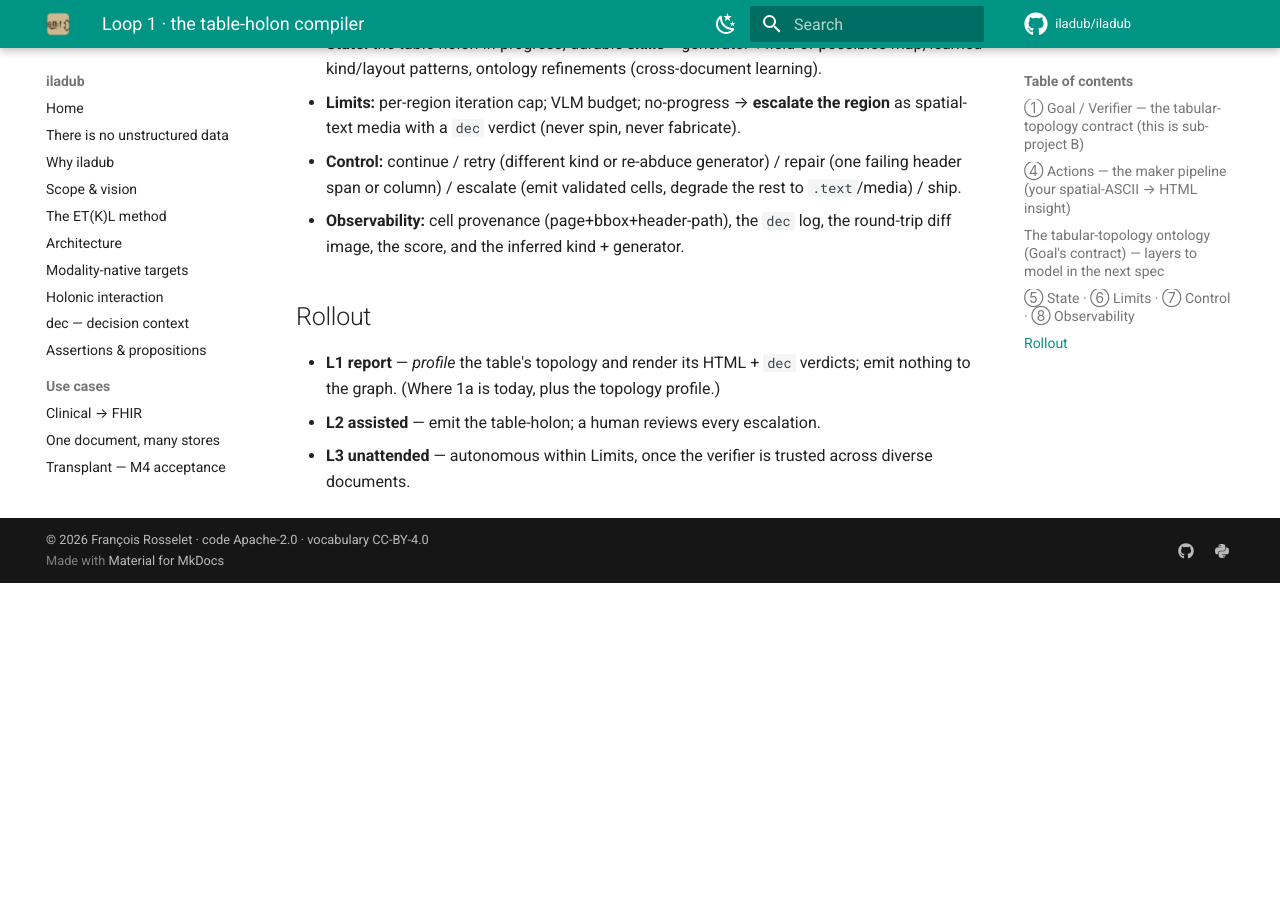
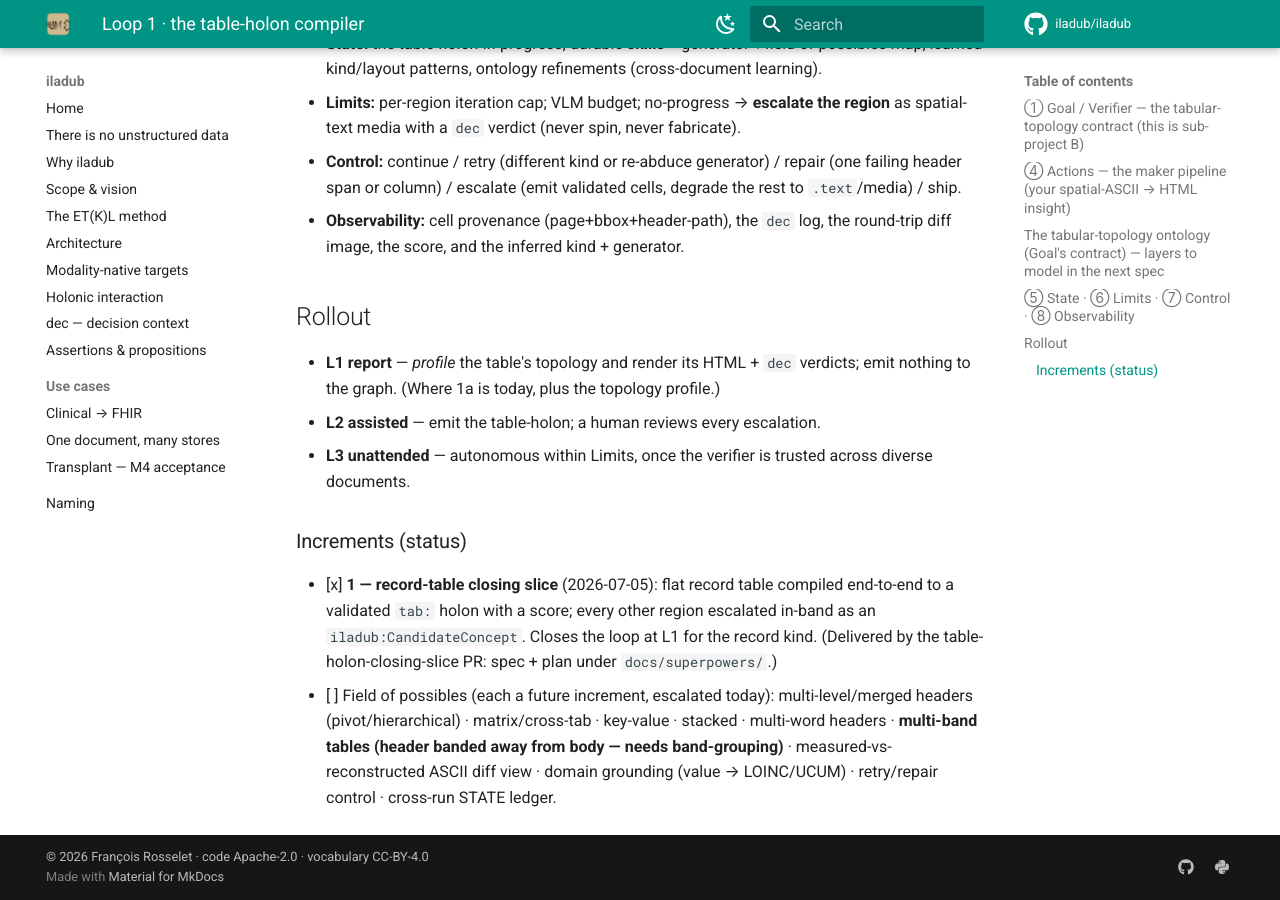
Before and after one commit to iladub/iladub, an MkDocs documentation site: the page built from docs/loops/2026-07-05-table-holon-loop.md, in a window 1280 px wide and 900 px high, scrolled down 2363 px. Built offline with MkDocs 1.6.1 and Material for MkDocs 9.7.7, drawn with Linux system fonts in a browser that asks for light colours; comment, search, counter and statistics services are not loaded; before the commit the page ends 2946 px from its top, so only the background shows below that.

Commit message:
docs(loops): mark record-table closing slice done; list field-of-possibles
Records Loop 1's first CLOSING increment on the canvas that owns it (this PR).
Delivered by the table-holon-closing-slice PR (spec+plan under docs/superpowers).

Co-Authored-By: Claude Opus 4.8 (1M context) <noreply@anthropic.com>

```diff
--- a/docs/loops/2026-07-05-table-holon-loop.md
+++ b/docs/loops/2026-07-05-table-holon-loop.md
@@ -91,3 +91,14 @@ it must certify.)*
   graph. (Where 1a is today, plus the topology profile.)
 - **L2 assisted** — emit the table-holon; a human reviews every escalation.
 - **L3 unattended** — autonomous within Limits, once the verifier is trusted across diverse documents.
+
+### Increments (status)
+- [x] **1 — record-table closing slice** (2026-07-05): flat record table compiled end-to-end to a
+      validated `tab:` holon with a score; every other region escalated in-band as an
+      `iladub:CandidateConcept`. Closes the loop at L1 for the record kind. (Delivered by the
+      table-holon-closing-slice PR: spec + plan under `docs/superpowers/`.)
+- [ ] Field of possibles (each a future increment, escalated today): multi-level/merged headers
+      (pivot/hierarchical) · matrix/cross-tab · key-value · stacked · multi-word headers ·
+      **multi-band tables (header banded away from body — needs band-grouping)** ·
+      measured-vs-reconstructed ASCII diff view · domain grounding (value → LOINC/UCUM) ·
+      retry/repair control · cross-run STATE ledger.
```
